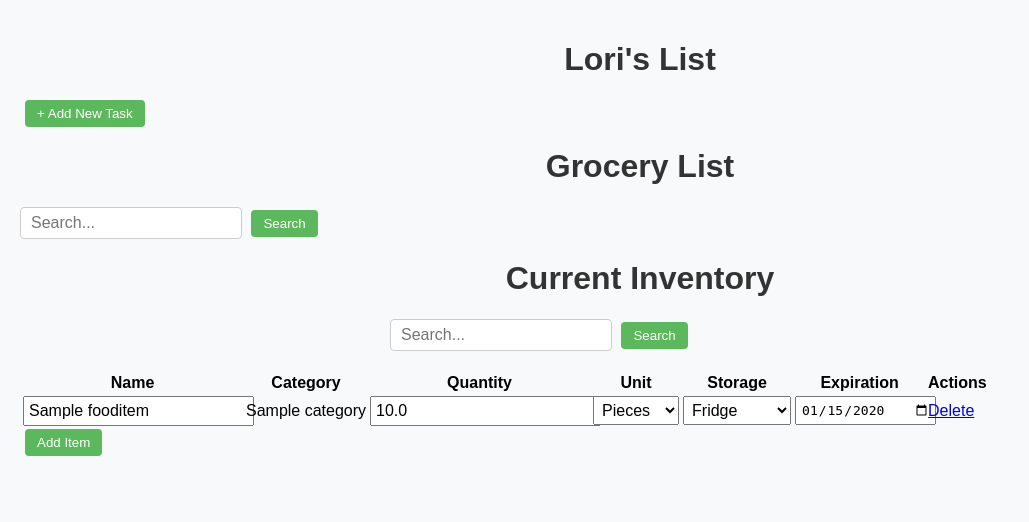
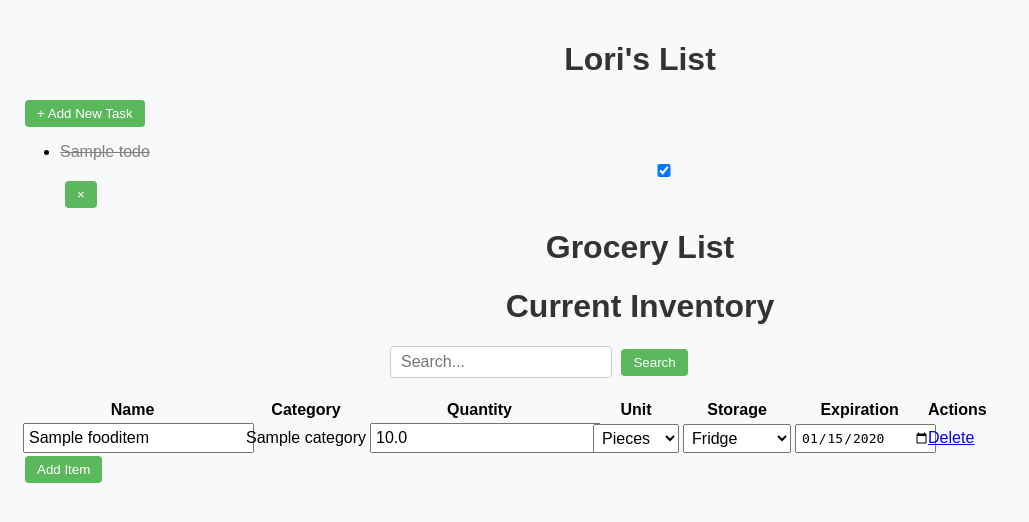
Before and after one commit to rocketbunny22/get_it_together, a Django app: page /main/ in a window 1280 px wide. Shown: the top 522 px of the page, without its empty margins (0-1029 px from the left). Run offline with Django 5.2, Linux system fonts and the light colour scheme; tables that the repository leaves empty hold one stand-in row (values such as "Sample post").

Commit message:
Added more functionality to the list

```diff
--- a/get_it_together/urls.py
+++ b/get_it_together/urls.py
@@ -17,12 +17,14 @@ Including another URLconf
 from django.contrib import admin
 from django.urls import path, include
 from . import views
-from main.views import update_food_item
+from main.views import update_food_item, delete_todo, update_todo
 
 
 urlpatterns = [
     path('admin/', admin.site.urls),
     path("main/", include("main.urls")),
     path("update/<int:item_id>/", update_food_item, name='update_food_item'),
+    path('delete_todo/<int:pk>/', delete_todo, name='delete_todo'),
+    path('update_todo/<int:pk>/', update_todo, name='update_todo'),
 
 ]
--- a/main/templates/main/inventory_list.html
+++ b/main/templates/main/inventory_list.html
@@ -47,26 +47,22 @@
             </div>
         </div>
         <button onclick="openModal()">+ Add New Task</button>
-
-                <ul>
-                    {% for todo in todos %}
-                    <li>
-                        <input type="checkbox" data-id="{{ todo.id }}" {% if todo.completed %}checked{% endif %}>
-                        <span class="{% if todo.completed %}completed{% endif %}">{{ todo.title }}</span>
-                    </li>
-                    {% endfor %}
-                </ul>
-
+            <ul class="single-list-item loris-list-item">
+                {% for todo in todos %}
+                <li class="todo-item" data-id="{{ todo.id }}">
+                    <span class="todo-text {% if todo.completed %}completed{% endif %}" contenteditable="true">{{ todo.title }}</span>
+                    <input type="checkbox" class="todo-checkbox" data-id="{{ todo.id }}" {% if todo.completed %}checked{% endif %}>
+                    <button class="todo-delete" data-id="{{ todo.id }}">&times;</button>
+                </li>
+                {% endfor %}
+            </ul>
         </div>
 
         <!-- Column 2: Grocery List -->
         <div class="column col-2">
             <h1>Grocery List</h1>
 
-            <form class="grocery-list" method="get" action=".">
-                <input type="text" name="q" placeholder="Search..." value="{{ query }}">
-                <button type="submit">Search</button>
-            </form>
+
 
 
         </div>
@@ -126,6 +122,66 @@
 
 
     <script>
+        document.querySelectorAll('.todo-checkbox').forEach(checkbox => {
+    checkbox.addEventListener('change', function () {
+        const id = this.dataset.id;
+        fetch(`/toggle/${id}/`, {
+            method: 'POST',
+            headers: {
+                'X-CSRFToken': getCookie('csrftoken'),
+            }
+        }).then(res => res.json()).then(data => {
+            if (data.success) {
+                const text = this.closest('.todo-item').querySelector('.todo-text');
+                text.classList.toggle('completed', data.completed);
+            }
+        });
+    });
+});
+
+document.querySelectorAll('.todo-delete').forEach(button => {
+    button.addEventListener('click', function () {
+        const id = this.dataset.id;
+        fetch(`/delete_todo/${id}/`, {
+            method: 'POST',
+            headers: {
+                'X-CSRFToken': getCookie('csrftoken'),
+            }
+        }).then(res => {
+            if (res.ok) {
+                this.closest('.todo-item').remove();
+            }
+        });
+    });
+});
+
+document.querySelectorAll('.todo-text').forEach(span => {
+    span.addEventListener('blur', function () {
+        const id = this.closest('.todo-item').dataset.id;
+        const newText = this.innerText.trim();
+
+        fetch(`/update_todo/${id}/`, {
+            method: 'POST',
+            headers: {
+                'X-CSRFToken': getCookie('csrftoken'),
+                'Content-Type': 'application/x-www-form-urlencoded',
+            },
+            body: `title=${encodeURIComponent(newText)}`
+        }).then(res => res.json()).then(data => {
+            if (!data.success) {
+                alert('Update failed');
+            }
+        });
+    });
+});
+
+function getCookie(name) {
+    const cookieValue = document.cookie
+        .split('; ')
+        .find(row => row.startsWith(name + '='))
+        ?.split('=')[1];
+    return cookieValue ? decodeURIComponent(cookieValue) : null;
+}
         function openModal() {
             document.getElementById('todo-modal').classList.add('show');
         }
--- a/main/urls.py
+++ b/main/urls.py
@@ -1,6 +1,6 @@
 from django.urls import path
 
-from .views import inventory_list, add_food_item, delete_food_item, food_name_suggestions, todo_list, add_todo,toggle_complete
+from .views import inventory_list, add_food_item, delete_food_item, food_name_suggestions, todo_list, add_todo,toggle_complete, delete_todo, update_todo
 
 urlpatterns = [
     path("", inventory_list, name="inventory_list"),
@@ -9,6 +9,8 @@ urlpatterns = [
     path('ajax/food-suggestions/', food_name_suggestions, name='food_name_suggestions'),
     path('', todo_list, name='todo_list'),
     path('add-todo/', add_todo, name='add_todo'),
-    path('toggle/<int:pk>/', toggle_complete, name='toggle_complete')
+    path('toggle/<int:pk>/', toggle_complete, name='toggle_complete'),
+
+
 
 ]
--- a/main/views.py
+++ b/main/views.py
@@ -24,12 +24,19 @@ def inventory_list(request):
     unit_choices = FoodItem._meta.get_field('unit').choices
     storage_choices = FoodItem._meta.get_field('storage_location').choices
 
+    # ✅ Add these two lines:
+    form = TodoForm()
+    todos = Todo.objects.all().order_by('-created_at')
+
     return render(request, 'main/inventory_list.html', {
         'items': items,
         'unit_choices': unit_choices,
         'storage_choices': storage_choices,
         'query': query,
+        'form': form,          # ✅ Add to context for modal
+        'todos': todos,        # ✅ Add to context for Lori's List
     })
+
 def add_food_item(request):
     if request.method == 'POST':
         form = FoodItemForm(request.POST)
@@ -94,3 +101,22 @@ def toggle_complete(request, pk):
         todo.save()
         return JsonResponse({'success': True, 'completed': todo.completed})
     return JsonResponse({'success': False})
+
+@csrf_exempt
+def delete_todo(request, pk):
+    if request.method == 'POST':
+        todo = get_object_or_404(Todo, pk=pk)
+        todo.delete()
+        return JsonResponse({'success': True})
+    return JsonResponse({'success': False}, status=400)
+
+@csrf_exempt
+def update_todo(request, pk):
+    if request.method == 'POST':
+        todo = get_object_or_404(Todo, pk=pk)
+        title = request.POST.get('title', '').strip()
+        if title:
+            todo.title = title
+            todo.save()
+            return JsonResponse({'success': True})
+    return JsonResponse({'success': False}, status=400)
```
Also changed, not shown: main/static/main/styles.css (+52 -0 lines).
